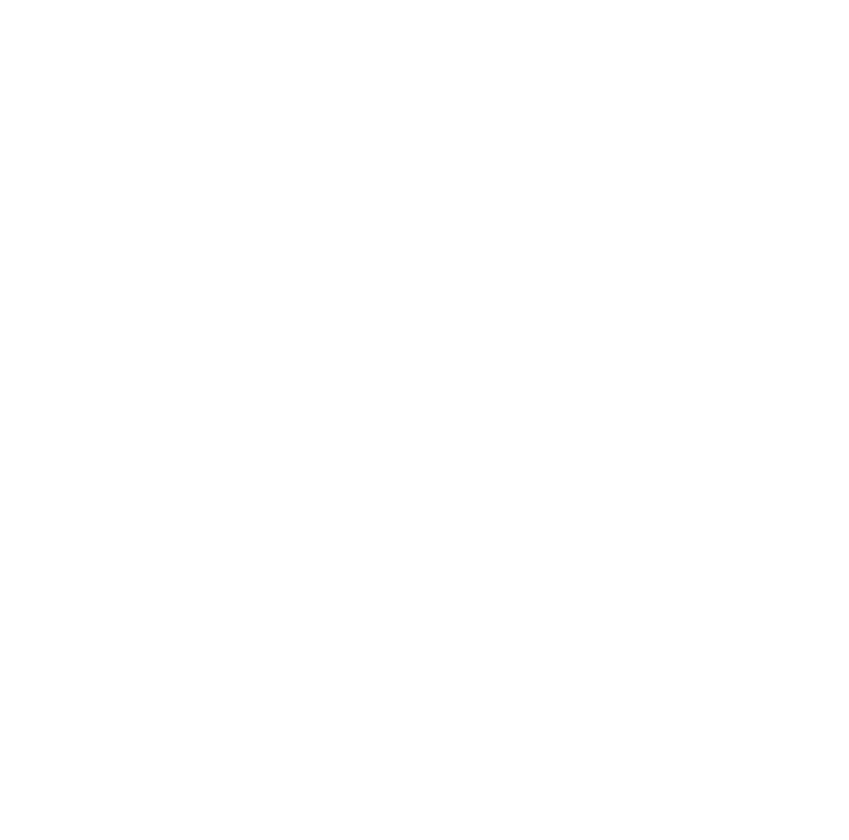
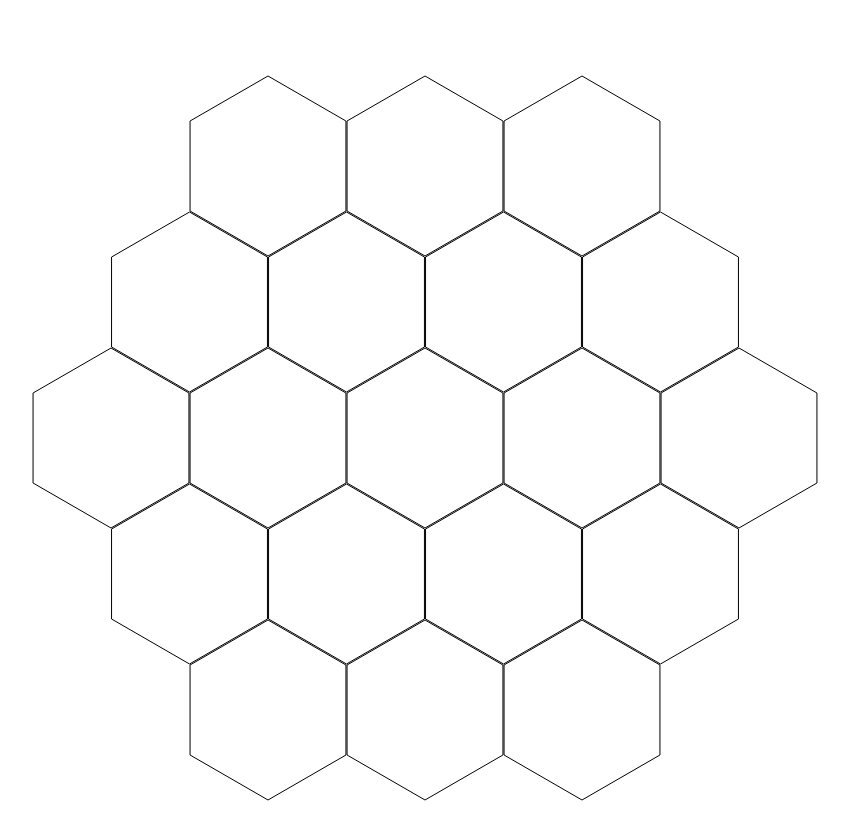
Before and after one commit to robedgecombe/settlers, a plain HTML site: page index.html in a window 1280 px wide. Shown: the whole page, without its empty margins (13-862 px from the left). Drawn offline with Linux system fonts and the light colour scheme.

Commit message:
grid population completed

```diff
--- a/index.html
+++ b/index.html
@@ -35,60 +35,55 @@
 				var y5 = y-c;
 				var x6 = x - b;
 				var y6 = y - c/2;
-				two.makePolygon(x1, y1, x2, y2, x3, y3, x4, y4, x5, y5, x6, y6, true, false)
+				return two.makePolygon(x1, y1, x2, y2, x3, y3, x4, y4, x5, y5, x6, y6, true, false)
 			};
 
 			var makeGrid = function(x, y) {
 				var height = 136;
 				var diameter = 157;
-				var centre_x = x;
-				var starting_x = x - 2 * diameter;
-				var centre_y = y;
-				var top_y = y - 2 * height;
+				var x = x - diameter;
+				var y = y - 2 * height;
+				var hexagons = [];
+
+				for (i = 0; i < 3; i++) { //make top row
+					hexagons.push(hexagon(x, y));
+					var x = x + diameter;
+				}
+
+				var x = x - 3.5 * diameter;
+				var y = y + height;
+
+				for (i = 0; i < 4; i++) { //make second row
+					hexagons.push(hexagon(x, y));
+					var x = x + diameter;
+				}
+
+				var x = x - 4.5 * diameter;
+				var y = y + height;
 
 				for (i = 0; i < 5; i++) { //make centre row
-					hexagon(starting_x, centre_y);
-					var starting_x = starting_x + diameter;
+					hexagons.push(hexagon(x, y));
+					var x = x + diameter;
 				}
 
+				var x = x - 4.5 * diameter;
+				var y = y + height;
 
-				// hexagon(x, y);
-				// hexagon(x-diameter, y);
-				// hexagon(x-diameter*2, y);
-				// hexagon(x+diameter, y);
-				// hexagon(x+diameter*2, y);
+				for (i = 0; i < 4; i++) { //make fourth row
+					hexagons.push(hexagon(x, y));
+					var x = x + diameter;
+				}
+
+				var x = x - 3.5 * diameter;
+				var y = y + height;
+
+				for (i = 0; i < 3; i++) { //make fifth row
+					hexagons.push(hexagon(x, y));
+					var x = x + diameter;
+				}
+				return hexagons;
 			}
-
-			// hexGrid(430,430);
-// yes i totally hard-coded the grid....
-	// var hex0 = hexagon(273, 158); //row1
-	// var hex1 = hexagon(430, 158); //row1
-	// var hex2 = hexagon(587, 158); //row1
-	// var hex3 = hexagon(194.5, 294); //row2
-	// var hex4 = hexagon(351.5, 294); //row2
-	// var hex5 = hexagon(508.5, 294); //row2
-	// var hex6 = hexagon(665.5, 294); //row2
-	// var hex7 = hexagon(116, 430); //row3
-	// var hex8 = hexagon(273, 430); //row3
-	// var hex9 = hexagon(430, 430); //row3
-	// var hex10 = hexagon(587, 430); //row3
-	// var hex11 = hexagon(744, 430); //row3
-	// var hex12 = hexagon(194.5, 566); //row4
-	// var hex13 = hexagon(351.5, 566); //row4
-	// var hex14 = hexagon(508.5, 566); //row4
-	// var hex15 = hexagon(665.5, 566); //row4
-	// var hex16 = hexagon(273, 702); //row5
-	// var hex17 = hexagon(430, 702); //row5
-	// var hex18 = hexagon(587, 702); //row5
-
-
-
-
-
-
-
-
-
+		makeGrid(430,430);
 		two.update();
 	</script>
 	</body>
```
